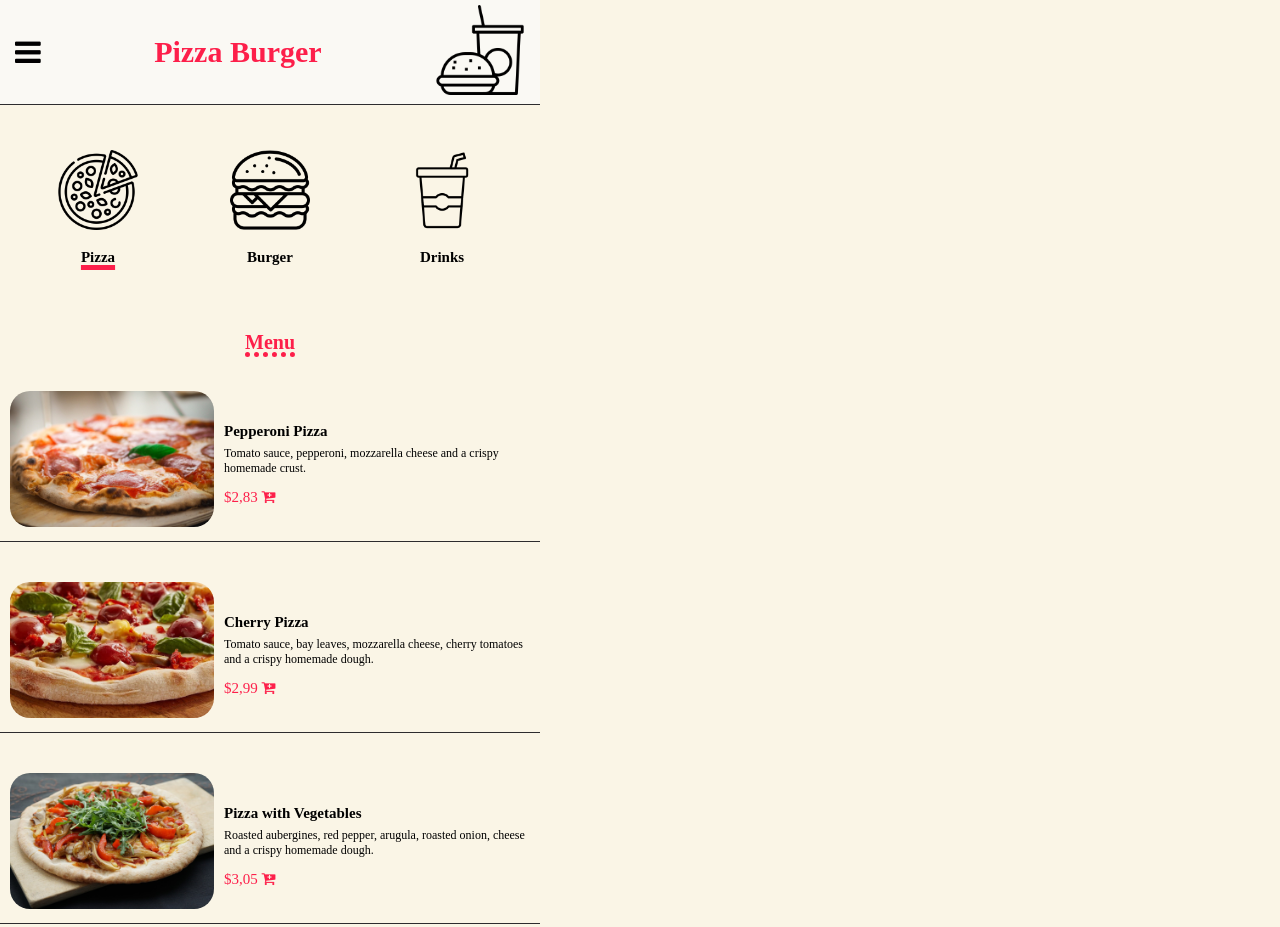
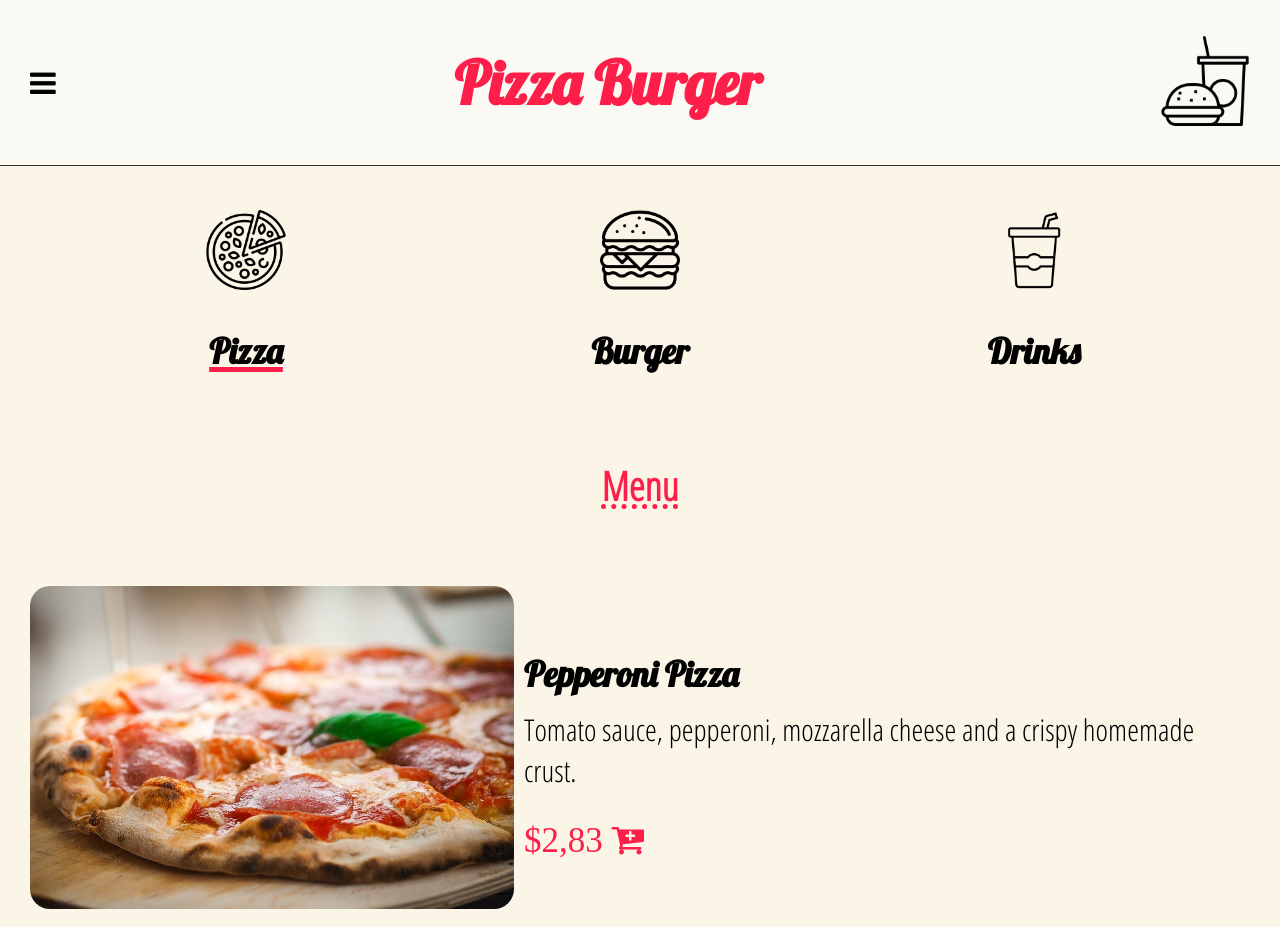
Before and after one commit to mati-romero/pizza-burger, a plain HTML site: page index.html in a window 1280 px wide. Shown: the top 927 px of the page. Drawn offline with Linux system fonts and the light colour scheme.

Commit message:
Nuevos estilos de funentes y adaptacion a un estilo responsive

```diff
--- a/css/estilos.css
+++ b/css/estilos.css
@@ -2,7 +2,6 @@
 
 * {
 	box-sizing: border-box;
-	max-width: 540px;
 }
 
 body {
@@ -13,18 +12,13 @@ body {
 
 h2 {
 	font-size: 25px;
-}
-
-h2 {
-	font-size: 20px;
+	font-family: 'Lobster', cursive;
+	font-family: 'Open Sans Condensed', sans-serif;
 }
 
 h3 {
 	font-size: 15px;
-}
-
-h4 {
-	font-size: 10px;
+	font-family: 'Lobster', cursive;
 }
 
 /*Cabezera*/
@@ -54,6 +48,7 @@ h4 {
 .cabezera .barra h1 {
 	font-size: 30px;
 	color: #FD1F4A;
+	font-family: 'Lobster', cursive;
 }
 
 .cabezera .barra .barra-logo {
@@ -113,6 +108,8 @@ h4 {
 	color: #2D2C2E;
 	font-size: 15px;
 	margin-bottom: 10px;
+	font-family: 'Lobster', cursive;
+	font-family: 'Open Sans Condensed', sans-serif;
 }
 
 .menu .menu-items a i {
@@ -123,7 +120,6 @@ h4 {
 
 .main {
 	margin-top: 150px;
-
 }
 
 /*Menu comida*/
@@ -210,6 +206,8 @@ h4 {
 
 .main .menu-comida .menu-comida-lista .lista .comida .descripcion p {
 	font-size: 12px;
+	font-family: 'Lobster', cursive;
+	font-family: 'Open Sans Condensed', sans-serif;
 }
 
 .main .menu-comida .menu-comida-lista .lista .comida .descripcion a {
@@ -217,3 +215,53 @@ h4 {
 	font-size: 15px;
 	color: #FD1F4A;
 }
+
+/*Responsive*/
+
+@media(min-width: 768px) {
+
+	.cabezera {
+		padding: 5px 30px;
+	}
+
+	.cabezera .barra h1 {
+		font-size: 60px;
+	}
+
+	h2 {
+		font-size: 55px;
+	}
+
+	h2 {
+		font-size: 40px;
+	}
+
+	h3 {
+		font-size: 35px;
+	}
+
+	.menu {
+		top: 170px;
+	}
+
+	.menu .menu-items a {
+		font-size: 35px;
+	}
+
+	.main {
+		margin-top: 210px;
+	}
+
+	.main .menu-comida .menu-comida-lista .lista .comida {
+		padding: 30px;
+	}
+
+	.main .menu-comida .menu-comida-lista .lista .comida .descripcion p {
+		font-size: 30px;
+	}
+
+	.main .menu-comida .menu-comida-lista .lista .comida .descripcion a {
+		font-size: 35px;
+	}
+
+}
--- a/index.html
+++ b/index.html
@@ -9,6 +9,11 @@
 
 	<link rel="stylesheet" href="font-awesome/css/font-awesome.min.css">
 	<link rel="stylesheet" type="text/css" href="css/estilos.css">
+
+	<link rel="preconnect" href="https://fonts.gstatic.com">
+	<link href="https://fonts.googleapis.com/css2?family=Lobster&display=swap" rel="stylesheet">
+	<link href="https://fonts.googleapis.com/css2?family=Lobster&family=Open+Sans+Condensed:ital,wght@1,300&display=swap" rel="stylesheet">
+	<link href="https://fonts.googleapis.com/css2?family=Lobster&family=Open+Sans+Condensed:ital,wght@0,300;1,300&display=swap" rel="stylesheet">
 </head>
 <body>
 	<header class="cabezera">
```
